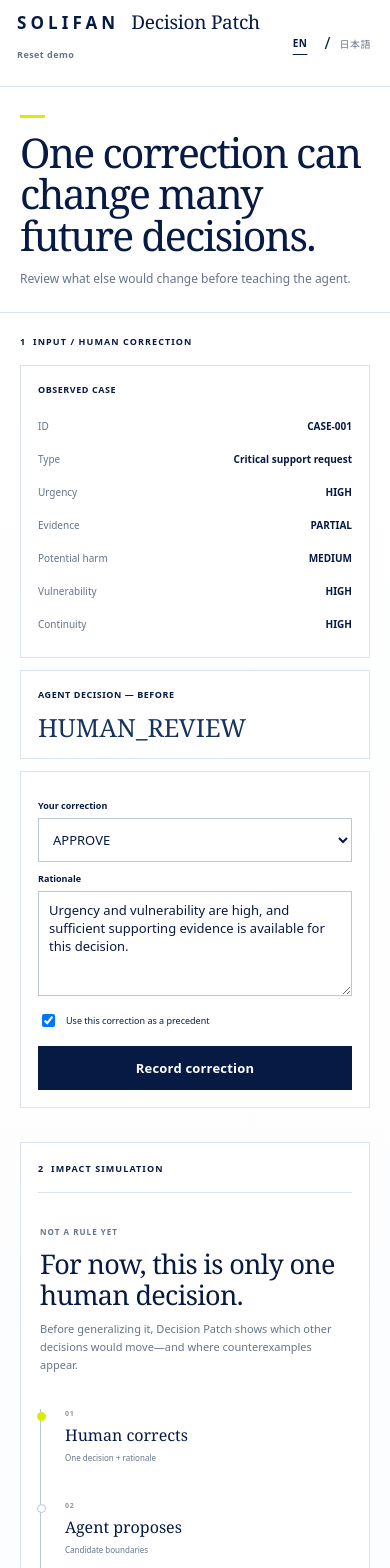
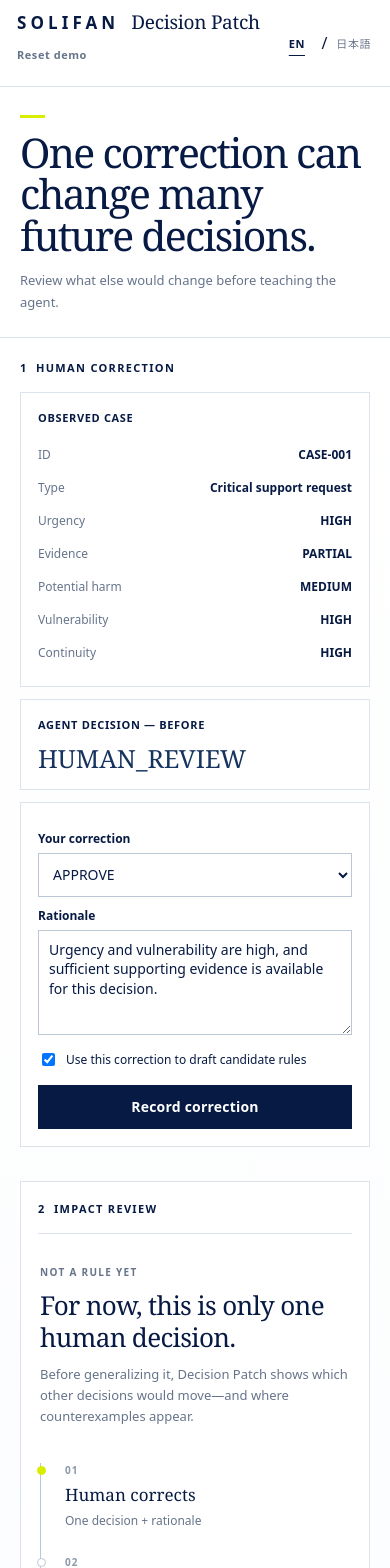
Before and after one commit to solidfdn/ai-delegation-boundary-webmcp, a React (Vite) app: page / in a window 390 px wide. Shown: the top 1568 px of the page. Built offline with nearby package versions, Linux system fonts and the light colour scheme; the HTML template or start-up script is replaced by a standard one.

Commit message:
Clarify Japanese copy and improve readability

```diff
--- a/src/App.tsx
+++ b/src/App.tsx
@@ -50,25 +50,25 @@ interface ActivityEvent {
 }
 
 const DECISION_JA: Record<Decision, string> = {
-  APPROVE: "承認",
-  HUMAN_REVIEW: "人による確認",
-  DECLINE: "見送り"
+  APPROVE: "承認する",
+  HUMAN_REVIEW: "人の確認が必要",
+  DECLINE: "承認しない"
 };
 
 const LEVEL_JA: Record<string, string> = {
   LOW: "低",
   MEDIUM: "中",
   HIGH: "高",
-  WEAK: "弱い",
-  PARTIAL: "一部",
+  WEAK: "不十分",
+  PARTIAL: "一部確認済み",
   STRONG: "十分",
   ANY: "指定なし"
 };
 
 const SCOPE_JA: Record<DecisionPatch["scope"], string> = {
-  NARROW: "狭く適用",
+  NARROW: "限定",
   BALANCED: "バランス",
-  BROAD: "広く適用"
+  BROAD: "広範囲"
 };
 
 export default function App() {
@@ -608,7 +608,7 @@ export default function App() {
       lang === "ja" &&
       value === "Critical support request"
     ) {
-      return "重要支援の申請";
+      return "緊急支援の申請";
     }
 
     return value;
@@ -621,7 +621,7 @@ export default function App() {
     lang === "ja" &&
     workspace.humanCorrection.rationale ===
       initialRationale
-      ? "緊急度と脆弱性が高く、この判断を支える十分な根拠があるため。"
+      ? "緊急性が高く、特別な配慮が必要なケースであり、承認を支える根拠も確認できているため。"
       : workspace.humanCorrection.rationale;
 
   const selectedPatch =
@@ -707,15 +707,15 @@ export default function App() {
           : "Urgency ≥",
       evidenceAtLeast:
         lang === "ja"
-          ? "根拠 ≥"
+          ? "根拠の確かさ ≥"
           : "Evidence ≥",
       vulnerabilityAtLeast:
         lang === "ja"
-          ? "脆弱性 ≥"
+          ? "配慮の必要性 ≥"
           : "Vulnerability ≥",
       potentialHarmAtMost:
         lang === "ja"
-          ? "潜在的損害 ≤"
+          ? "誤判断時の影響 ≤"
           : "Potential harm ≤",
       continuityAtLeast:
         lang === "ja"
@@ -940,7 +940,7 @@ export default function App() {
   );
 
   return (
-    <div className="app">
+    <div className={`app lang-${lang}`}>
       <header className="topbar">
         <div className="brand">SOLIFAN</div>
         <div className="divider" />
@@ -1022,7 +1022,7 @@ export default function App() {
               <div>
                 <dt>
                   {lang === "ja"
-                    ? "根拠"
+                    ? "根拠の確かさ"
                     : "Evidence"}
                 </dt>
                 <dd>
@@ -1034,7 +1034,7 @@ export default function App() {
               <div>
                 <dt>
                   {lang === "ja"
-                    ? "潜在的損害"
+                    ? "誤判断した場合の影響"
                     : "Potential harm"}
                 </dt>
                 <dd>
@@ -1046,7 +1046,7 @@ export default function App() {
               <div>
                 <dt>
                   {lang === "ja"
-                    ? "脆弱性"
+                    ? "配慮の必要性"
                     : "Vulnerability"}
                 </dt>
                 <dd>
@@ -1178,19 +1178,19 @@ export default function App() {
                 <div className="emptyExperienceLead">
                   <span className="eyebrow">
                     {lang === "ja"
-                      ? "まだ公開ルールではありません"
+                      ? "まだルールにはしていません"
                       : "NOT A RULE YET"}
                   </span>
 
                   <h2>
                     {lang === "ja"
-                      ? "今は、まだ一件の人の判断です。"
+                      ? "まず、この一件だけを人の判断として記録します。"
                       : "For now, this is only one human decision."}
                   </h2>
 
                   <p>
                     {lang === "ja"
-                      ? "この修正を一般化する前に、どの判断まで変わり、どこに反例が生まれるかを確かめます。"
+                      ? "記録した修正からAI Agentが候補ルールを作り、他のケースへの影響と意図しない判断を検証します。人が公開を許可するまで、ルールは変わりません。"
                       : "Before generalizing it, Decision Patch shows which other decisions would move—and where counterexamples appear."}
                   </p>
                 </div>
@@ -1200,12 +1200,12 @@ export default function App() {
                     <span>01</span>
                     <strong>
                       {lang === "ja"
-                        ? "人が一件を修正"
+                        ? "人が修正を記録"
                         : "Human corrects"}
                     </strong>
                     <small>
                       {lang === "ja"
-                        ? "判断と理由を残す"
+                        ? "何を、なぜ変えたかを残す"
                         : "One decision + rationale"}
                     </small>
                   </div>
@@ -1214,12 +1214,12 @@ export default function App() {
                     <span>02</span>
                     <strong>
                       {lang === "ja"
-                        ? "Agentが境界を提案"
+                        ? "Agentが候補ルールを作る"
                         : "Agent proposes"}
                     </strong>
                     <small>
                       {lang === "ja"
-                        ? "適用範囲を複数案にする"
+                        ? "適用範囲の異なる案を比較する"
                         : "Candidate boundaries"}
                     </small>
                   </div>
@@ -1228,12 +1228,12 @@ export default function App() {
                     <span>03</span>
                     <strong>
                       {lang === "ja"
-                        ? "影響と反例を再生"
+                        ? "他のケースへの影響を検証"
                         : "Replay impact"}
                     </strong>
                     <small>
                       {lang === "ja"
-                        ? "変わる判断を先に見る"
+                        ? "変わる判断と要注意ケースを先に見る"
                         : "Changes + counterexamples"}
                     </small>
                   </div>
@@ -1242,12 +1242,12 @@ export default function App() {
                     <span>04</span>
                     <strong>
                       {lang === "ja"
-                        ? "人が公開を解放"
+                        ? "人が公開を許可"
                         : "Human unlocks publish"}
                     </strong>
                     <small>
                       {lang === "ja"
-                        ? "明示承認まで公開しない"
+                        ? "承認した候補ルールだけ公開できる"
                         : "Nothing publishes before approval"}
                     </small>
                   </div>
@@ -1280,7 +1280,7 @@ export default function App() {
 
                   <div className="honesty">
                     {lang === "ja"
-                      ? "ここで記録されたのは一件の修正だけです。一般化されたルールはまだ公開されていません。"
+                      ? "ここでは一件の修正を記録しただけです。まだ他のケースには適用されません。"
                       : "Observed correction only. No generalized rule has been published."}
                   </div>
                 </div>
@@ -1292,13 +1292,13 @@ export default function App() {
                   <div>
                     <span className="eyebrow">
                       {lang === "ja"
-                        ? "人が直接調整"
+                        ? "人が適用範囲を調整"
                         : "HUMAN EDIT"}
                     </span>
 
                     <strong>
                       {lang === "ja"
-                        ? "一般化する範囲を調整"
+                        ? "候補ルールの条件を調整"
                         : "Adjust the generalization boundary"}
                     </strong>
                   </div>
@@ -1311,8 +1311,12 @@ export default function App() {
                     }`}
                   >
                     {selectedSimulation
-                      ? "SIMULATION CURRENT"
-                      : "REPLAY REQUIRED"}
+                      ? lang === "ja"
+                        ? "検証結果は最新"
+                        : "SIMULATION CURRENT"
+                      : lang === "ja"
+                        ? "再検証が必要"
+                        : "REPLAY REQUIRED"}
                   </span>
                 </div>
 
@@ -1346,7 +1350,7 @@ export default function App() {
                   <label>
                     <span>
                       {lang === "ja"
-                        ? "根拠"
+                        ? "根拠の確かさ"
                         : "Evidence"}
                     </span>
                     <select
@@ -1382,7 +1386,7 @@ export default function App() {
                   <label>
                     <span>
                       {lang === "ja"
-                        ? "脆弱性"
+                        ? "配慮の必要性"
                         : "Vulnerability"}
                     </span>
                     <select
@@ -1409,7 +1413,7 @@ export default function App() {
                   <label>
                     <span>
                       {lang === "ja"
-                        ? "潜在的損害"
+                        ? "誤判断した場合の影響"
                         : "Potential harm"}
                     </span>
                     <select
@@ -1464,7 +1468,7 @@ export default function App() {
                   <div className="humanEditNote">
                     <strong>
                       {lang === "ja"
-                        ? "人の変更"
+                        ? "人が変更した条件"
                         : "Human changed"}
                     </strong>
 
@@ -1475,7 +1479,7 @@ export default function App() {
                     {!selectedSimulation && (
                       <small>
                         {lang === "ja"
-                          ? "以前のシミュレーションは失効しました。Agentはこの最新状態を読み、再評価できます。"
+                          ? "条件が変わったため、前の検証結果は破棄しました。Agentは最新の条件を読み直して再検証できます。"
                           : "The prior simulation was invalidated. The agent can inspect this latest state and re-simulate it."}
                       </small>
                     )}
@@ -1490,12 +1494,12 @@ export default function App() {
                 <div className="staleState">
                   <strong>
                     {lang === "ja"
-                      ? "再シミュレーションが必要です"
+                      ? "新しい条件で再検証してください"
                       : "Re-simulation required"}
                   </strong>
                   <span>
                     {lang === "ja"
-                      ? "人が一般化条件を変更したため、以前の結果は意図的に非表示にしています。"
+                      ? "候補ルールの条件が変わったため、前の検証結果は表示していません。"
                       : "The human changed the generalization boundary, so the previous result is intentionally hidden."}
                   </span>
                 </div>
@@ -1575,7 +1579,7 @@ export default function App() {
                       <div className="deltaIntro">
                         <span className="eyebrow">
                           {lang === "ja"
-                            ? "人の変更による差分"
+                            ? "条件変更で何が変わったか"
                             : "WHAT YOUR EDIT CHANGED"}
                         </span>
 
@@ -1588,7 +1592,7 @@ export default function App() {
                         <div>
                           <span>
                             {lang === "ja"
-                              ? "影響する判断"
+                              ? "判断が変わるケース"
                               : "Affected decisions"}
                           </span>
                           <strong>
@@ -1601,7 +1605,7 @@ export default function App() {
                         <div>
                           <span>
                             {lang === "ja"
-                              ? "参照判断との一致"
+                              ? "意図どおり変わるケース"
                               : "Reference aligned"}
                           </span>
                           <strong>
@@ -1621,7 +1625,7 @@ export default function App() {
                         >
                           <span>
                             {lang === "ja"
-                              ? "新たな反例"
+                              ? "新たな要注意ケース"
                               : "Counterexamples"}
                           </span>
                           <strong>
@@ -1634,7 +1638,7 @@ export default function App() {
                         <div>
                           <span>
                             {lang === "ja"
-                              ? "人レビューから移る判断"
+                              ? "人の確認が不要になるケース"
                               : "Reviews transitioned"}
                           </span>
                           <strong>
@@ -1685,13 +1689,17 @@ export default function App() {
                             <div>
                               <span>
                                 {
-                                  item.baselineDecision
+                                  displayDecision(
+                                    item.baselineDecision
+                                  )
                                 }
                               </span>
                               <span>→</span>
                               <strong>
                                 {
-                                  selectedPatch.outcome
+                                  displayDecision(
+                                    selectedPatch.outcome
+                                  )
                                 }
                               </strong>
                             </div>
@@ -1740,10 +1748,10 @@ export default function App() {
                         {readyPatchId ===
                         selectedPatch.id
                           ? lang === "ja"
-                            ? "✓ 公開準備完了 — 6番目のToolを解放"
+                            ? "✓ 公開準備完了 — Agentに公開操作を開放"
                             : "✓ Ready — publish tool unlocked"
                           : lang === "ja"
-                            ? "このパッチを公開準備完了にする"
+                            ? "この候補ルールを公開準備完了にする"
                             : "Mark this patch ready"}
                       </button>
                     )}
@@ -1891,7 +1899,7 @@ export default function App() {
             <div>
               <strong>
                 {lang === "ja"
-                  ? "Agentが使えるTool"
+                  ? "WebMCP / Agentが使える操作"
                   : "Agent surface"}
               </strong>
 
@@ -1905,7 +1913,9 @@ export default function App() {
                 {webmcpToolCount > 0
                   ? `${webmcpToolCount +
                       (publishToolAvailable ? 1 : 0)} LIVE`
-                  : "NOT DETECTED"}
+                  : lang === "ja"
+                    ? "対応ブラウザで利用可能"
+                    : "BROWSER SUPPORT REQUIRED"}
               </span>
             </div>
 
@@ -1913,10 +1923,10 @@ export default function App() {
               {webmcpToolCount > 0
                 ? publishToolAvailable
                   ? lang === "ja"
-                    ? "人の明示承認を検知しました。公開ToolがAgentに追加されています。"
+                    ? "人が公開を許可しました。6つ目の「公開」操作がAgentに追加されています。"
                     : "Human approval detected. The publish tool is now exposed to the agent."
                   : lang === "ja"
-                    ? "Agentは確認・候補生成・シミュレーション・比較・修正が可能です。公開だけは、人が準備完了にするまで使えません。"
+                    ? "通常は、確認・候補作成・検証・比較・修正の5つの操作をAgentに公開します。公開操作だけは、人が選んだ候補ルールを「公開準備完了」にした時に6つ目として追加されます。"
                     : "The agent can inspect, draft, simulate, compare, and revise. Publish stays unavailable until a human marks one patch ready."
                 : t.unavailable}
             </p>
@@ -1926,7 +1936,7 @@ export default function App() {
                 <div>
                   <span>
                     {lang === "ja"
-                      ? "通常"
+                      ? "通常時"
                       : "CURRENT"}
                   </span>
                   <strong>
@@ -1951,7 +1961,7 @@ export default function App() {
                         ? "人の承認後"
                         : "HUMAN READY"
                       : lang === "ja"
-                        ? "人の承認で解放"
+                        ? "人が許可すると"
                         : "ON HUMAN READY"}
                   </span>
                   <strong>
@@ -1968,9 +1978,9 @@ export default function App() {
         <div className="lime">
           {lang === "ja" ? (
             <>
-              一つの修正を、一つの学びに。
+              一つの修正から、
               <br />
-              次の判断を、より良いものに。
+              より良い次の判断へ。
             </>
           ) : (
             <>
--- a/src/i18n/copy.ts
+++ b/src/i18n/copy.ts
@@ -3,62 +3,73 @@ export const copy = {
     title: "One correction can change many future decisions.",
     subtitle:
       "Review what else would change before teaching the agent.",
-    input: "INPUT / HUMAN CORRECTION",
+    input: "HUMAN CORRECTION",
     observed: "Observed case",
     agentBefore: "Agent decision — before",
     correction: "Your correction",
     rationale: "Rationale",
-    precedent: "Use this correction as a precedent",
+    precedent: "Use this correction to draft candidate rules",
     record: "Record correction",
-    simulate: "Generate & simulate patches",
-    impact: "IMPACT SIMULATION",
+    simulate: "Generate rules & review impact",
+    impact: "IMPACT REVIEW",
     impactEmpty:
-      "No generalized rule exists yet. Record the correction, then simulate candidate patches.",
-    candidates: "CANDIDATE PATCHES",
-    candidatesEmpty: "No candidate patches yet.",
+      "This correction has not been generalized yet.",
+    candidates: "CANDIDATE RULES",
+    candidatesEmpty: "No candidate rules yet.",
     evaluation:
-      "Complete synthetic evaluation matrix",
+      "Synthetic cases evaluated",
     changed: "Decisions changed",
-    aligned: "Aligned with reference",
+    aligned: "Changed as intended",
     counterexamples: "Counterexamples",
-    reviews: "Human reviews transitioned",
-    selected: "Selected patch",
+    reviews: "Human reviews avoided",
+    selected: "Selected rule",
     noCounterexamples:
-      "No counterexamples found in this synthetic evaluation matrix.",
+      "No unintended decisions were found in this synthetic evaluation set.",
     webmcp: "WebMCP",
-    available: "inspect_workspace is available to the agent",
+    available: "Agent tools are available",
     unavailable:
-      "Open in a WebMCP-enabled browser to expose agent tools."
+      "Use a WebMCP-enabled browser to make agent tools available."
   },
+
   ja: {
-    title: "一件の修正が、次の多くの判断を変える。",
+    title:
+      "一件の修正を、そのまま次のルールにしない。",
     subtitle:
-      "Agentに学ばせる前に、他の何が変わるかを確認する。",
-    input: "入力 / 人の修正",
-    observed: "観測されたケース",
-    agentBefore: "Agentの判断 — 修正前",
-    correction: "あなたの修正",
-    rationale: "判断理由",
-    precedent: "この修正を先行判断として使う",
-    record: "修正を記録",
-    simulate: "候補パッチを生成・シミュレーション",
-    impact: "影響シミュレーション",
+      "AI Agentに覚えさせる前に、他のどのケースまで判断が変わるか、意図しない判断がどこに生まれるかを確認します。",
+    input: "人の修正",
+    observed: "今回のケース",
+    agentBefore: "AI Agentの元の判断",
+    correction: "人の判断",
+    rationale: "修正理由",
+    precedent:
+      "この修正を、候補ルール作成に使う",
+    record: "この修正を記録",
+    simulate:
+      "候補ルールを作って影響を確認",
+    impact: "他のケースへの影響",
     impactEmpty:
-      "まだ一般化されたルールはありません。修正を記録し、候補パッチをシミュレーションしてください。",
-    candidates: "候補パッチ",
-    candidatesEmpty: "まだ候補は生成されていません。",
+      "この修正は、まだ他のケースには適用されていません。",
+    candidates: "候補ルール",
+    candidatesEmpty:
+      "まだ候補ルールは作られていません。",
     evaluation:
-      "合成データによる全組合せ評価",
-    changed: "判断が変わる組合せ",
-    aligned: "参照判断と一致",
-    counterexamples: "反例",
-    reviews: "人レビューから移る判断",
-    selected: "選択中のパッチ",
+      "デモ用ケースを検証",
+    changed:
+      "判断が変わるケース",
+    aligned:
+      "意図どおり変わるケース",
+    counterexamples:
+      "意図と異なるケース",
+    reviews:
+      "人の確認が不要になるケース",
+    selected:
+      "選択中のルール",
     noCounterexamples:
-      "この合成評価マトリクスでは反例は見つかりませんでした。",
+      "この適用範囲では、意図と異なる判断は見つかりませんでした。",
     webmcp: "WebMCP",
-    available: "inspect_workspace をAgentが利用できます",
+    available:
+      "Agentが操作できます",
     unavailable:
-      "WebMCP対応ブラウザで開くとAgent用ツールが公開されます。"
+      "WebMCP対応ブラウザでAgent操作を利用できます。"
   }
 } as const;
--- a/src/visual-polish.css
+++ b/src/visual-polish.css
@@ -1481,3 +1481,291 @@ textarea:focus-visible {
     margin-left: 0;
   }
 }
+
+/* ==========================================================
+   READABILITY PASS
+   The interface must remain readable without zooming.
+   ========================================================== */
+
+.tagline {
+  font-size: 12px;
+}
+
+.resetButton,
+.language button {
+  font-size: 11px;
+}
+
+.sectionLabel {
+  font-size: 11px;
+}
+
+.cardTitle {
+  font-size: 11px;
+}
+
+.facts dt {
+  font-size: 11px;
+}
+
+.facts dd {
+  font-size: 12px;
+}
+
+.correctionCard label,
+.checkboxRow {
+  font-size: 11px !important;
+}
+
+select,
+textarea {
+  font-size: 13px;
+}
+
+.primary,
+.secondaryAction,
+.readyAction {
+  font-size: 12px;
+}
+
+.hero p {
+  max-width: 760px;
+  font-size: 14px;
+}
+
+.eyebrow {
+  font-size: 10px;
+}
+
+.emptyExperienceLead p {
+  font-size: 13px;
+}
+
+.flowStep > span {
+  font-size: 9px;
+}
+
+.flowStep strong {
+  max-width: 175px;
+  font-size: 18px;
+}
+
+.flowStep small {
+  max-width: 175px;
+  font-size: 11px;
+}
+
+.editorGrid label > span {
+  font-size: 10px;
+}
+
+.editorGrid select {
+  font-size: 12px;
+}
+
+.humanEditNote strong {
+  font-size: 10px;
+}
+
+.humanEditNote span {
+  font-size: 12px;
+}
+
+.humanEditNote small {
+  font-size: 11px;
+}
+
+.staleState span,
+.matrixNote,
+.honesty {
+  font-size: 11px;
+}
+
+.metricsGrid span,
+.deltaMetrics span {
+  font-size: 10px;
+}
+
+.counterexampleArea > p {
+  font-size: 12px;
+}
+
+.counterexample span,
+.counterexample small,
+.counterexample strong {
+  font-size: 10px;
+}
+
+.patchHeader span {
+  font-size: 10px;
+}
+
+.conditions span {
+  font-size: 9px;
+}
+
+.patchOutcome {
+  font-size: 11px;
+}
+
+.patchBadge,
+.status {
+  font-size: 9px;
+}
+
+.webmcpCard strong {
+  font-size: 19px;
+}
+
+.webmcpCard p {
+  font-size: 12px;
+}
+
+.toolGate span {
+  font-size: 9px;
+}
+
+.toolGate strong {
+  font-size: 13px;
+}
+
+.activityHeader > span:last-child {
+  font-size: 10px;
+}
+
+.activityRow p {
+  font-size: 11px;
+}
+
+.activityActor {
+  font-size: 9px;
+}
+
+footer .navy {
+  font-size: 10px;
+}
+
+/* Japanese typography needs less visual contrast
+   between hero and supporting copy. */
+.lang-ja .hero h1 {
+  max-width: 900px;
+  font-size: clamp(42px, 3.25vw, 56px);
+  line-height: 1.08;
+  letter-spacing: -.035em;
+}
+
+.lang-ja .hero p {
+  font-size: 14px;
+  line-height: 1.75;
+}
+
+/* Non-WebMCP browser is not an error state. */
+.status.unavailable {
+  color: var(--dp-muted);
+}
+
+/* ── Mobile readability ───────────────────────────────── */
+
+@media (max-width: 760px) {
+  .sectionLabel,
+  .cardTitle {
+    font-size: 11px;
+  }
+
+  .facts dt,
+  .facts dd {
+    font-size: 12px;
+  }
+
+  .correctionCard label,
+  .checkboxRow {
+    font-size: 12px !important;
+  }
+
+  select,
+  textarea,
+  .primary,
+  .secondaryAction,
+  .readyAction {
+    font-size: 14px;
+  }
+
+  .lang-ja .hero h1 {
+    font-size: clamp(34px, 9.2vw, 40px);
+    line-height: 1.12;
+  }
+
+  .hero p,
+  .lang-ja .hero p {
+    font-size: 13px;
+    line-height: 1.7;
+  }
+
+  .emptyExperienceLead h2 {
+    font-size: 26px;
+    line-height: 1.25;
+  }
+
+  .emptyExperienceLead p {
+    font-size: 13px;
+  }
+
+  .flowStep > span {
+    font-size: 10px;
+  }
+
+  .flowStep strong {
+    font-size: 17px;
+  }
+
+  .flowStep small {
+    font-size: 12px;
+  }
+
+  .editorGrid label > span {
+    font-size: 11px;
+  }
+
+  .editorGrid select {
+    font-size: 14px;
+  }
+
+  .metricsGrid span,
+  .deltaMetrics span {
+    font-size: 11px;
+  }
+
+  .counterexample span,
+  .counterexample small,
+  .counterexample strong {
+    font-size: 11px;
+  }
+
+  .conditions span {
+    font-size: 10px;
+  }
+
+  .patchOutcome {
+    font-size: 12px;
+  }
+
+  .webmcpCard p {
+    font-size: 12px;
+  }
+
+  .toolGate span {
+    font-size: 10px;
+  }
+
+  .toolGate strong {
+    font-size: 13px;
+  }
+
+  .activityRow p {
+    font-size: 12px;
+  }
+
+  footer .navy {
+    font-size: 10px;
+  }
+}
```
